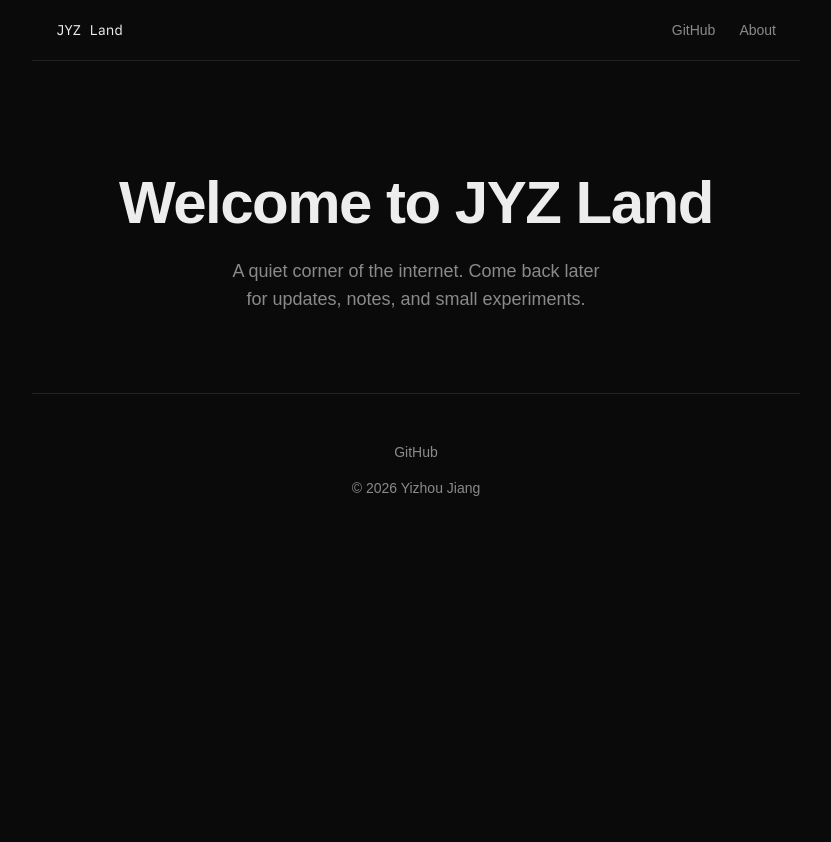
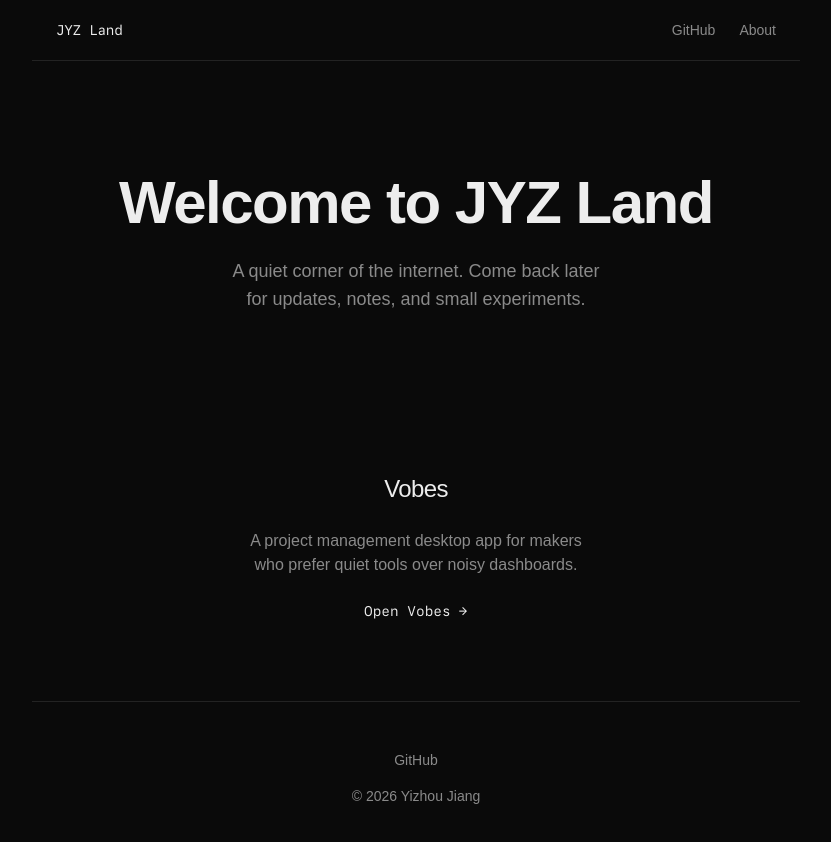
Before and after one commit to JeffreyJYZ/jyz.land, a Next.js app: page / in a window 1280 px wide. Shown: the top 842 px of the page, without its empty margins (224-1055 px from the left). Before the commit the page ends 800 px from the top, so only its background shows below. Built offline with nearby package versions, Linux system fonts and the light colour scheme; a web font is replaced by a local one.

Commit message:
feat(landing): add Vobes section linking /vobes

```diff
--- a/src/app/page.tsx
+++ b/src/app/page.tsx
@@ -1,5 +1,8 @@
+import Link from "next/link";
+
 export default function Home() {
 	return (
+		<>
 			<section className="hero">
 				<h1 className="hero-heading">Welcome to JYZ Land</h1>
 				<p className="hero-sub">
@@ -7,5 +10,17 @@ export default function Home() {
 					notes, and small experiments.
 				</p>
 			</section>
+
+			<Link href="/vobes" className="section block">
+				<div className="mx-auto max-w-xl text-center">
+					<h2 className="section-heading">Vobes</h2>
+					<p className="section-sub">
+						A project management desktop app for makers who prefer
+						quiet tools over noisy dashboards.
+					</p>
+					<p className="section-cta">Open Vobes →</p>
+				</div>
+			</Link>
+		</>
 	);
 }
--- a/src/ui/styles/sections.css
+++ b/src/ui/styles/sections.css
@@ -25,3 +25,15 @@
 .stat-label {
 	@apply mt-2 text-xs uppercase tracking-wider text-muted;
 }
+
+.section-cta {
+	@apply mt-6 font-mono text-sm;
+}
+
+.section.block {
+	color: inherit;
+}
+
+.section.block:hover .section-cta {
+	text-decoration: underline;
+}
```
Lines whose indentation alone changed are shown as unchanged.
